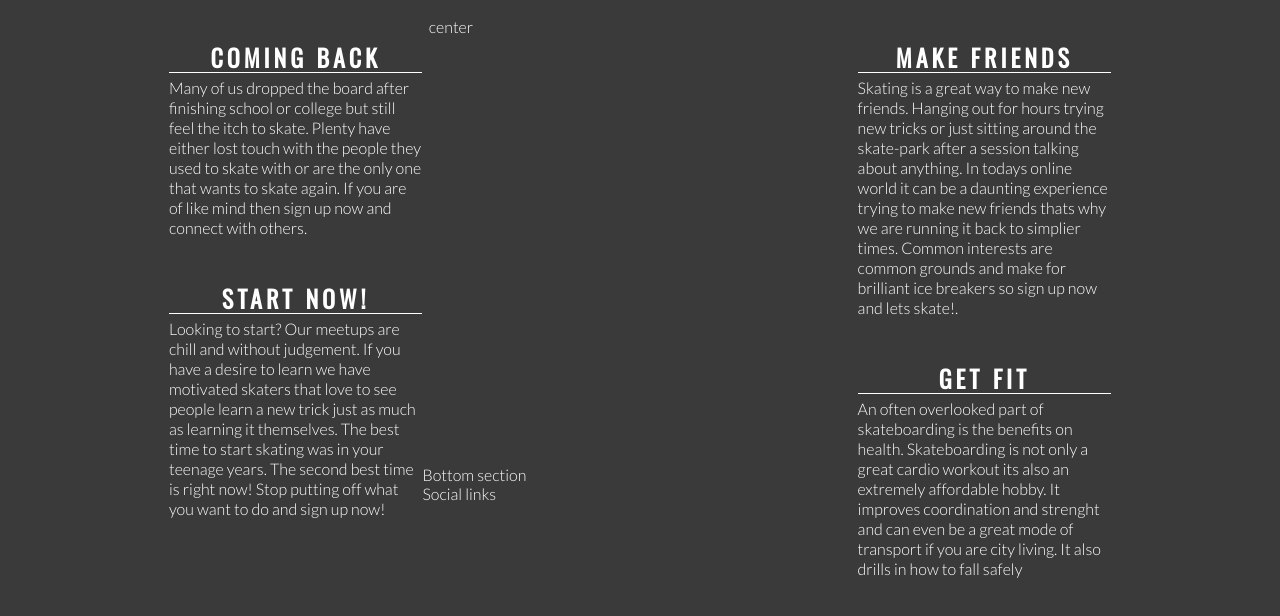
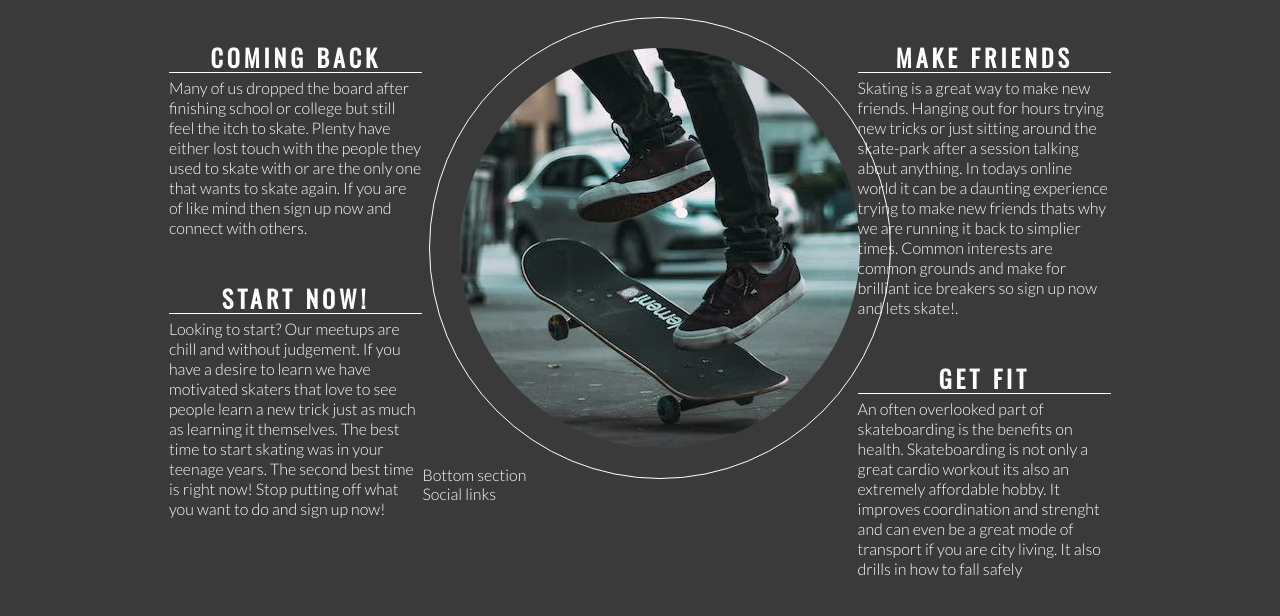
Before and after one commit to JayMange/aging-skater, a plain HTML site: page index.html in a window 1280 px wide. Shown: the part 830-1446 px from the top of the page. Drawn offline with nearby package versions, Linux system fonts and the light colour scheme.

Commit message:
add center column pic and styled header for skate group

```diff
--- a/assets/css/style.css
+++ b/assets/css/style.css
@@ -172,3 +172,20 @@ hr {
 .right-side-heading h2 {
     text-align: center;
 }
+
+#picture-container {
+    width: 400px;
+    height: 400px;
+    padding: 30px;
+    border-style: solid;
+    border-color: #fff;
+    border-width: 1px;
+    margin: 0 auto;
+    border-radius: 50%;
+}
+
+#picture-container-bg {
+    background: url(../images/skate1.webp) no-repeat center center;
+    height: 100%;
+    border-radius: 50%;
+}
--- a/index.html
+++ b/index.html
@@ -61,7 +61,8 @@
                 <hr>
                 <p>
                     Many of us dropped the board after finishing school or college but still feel the itch to skate.
-                        Plenty have either lost touch with the people they used to skate with or are the only one that wants to skate again.
+                    Plenty have either lost touch with the people they used to skate with or are the only one that wants
+                    to skate again.
                     If you are of like mind then sign up now and connect with others.
                 </p>
             </div>
@@ -70,8 +71,10 @@
                 <hr>
                 <p>
                     Looking to start? Our meetups are chill and without judgement.
-                        If you have a desire to learn we have motivated skaters that love to see people learn a new trick just as much as learning it themselves.
-                        The best time to start skating was in your teenage years. The second best time is right now! Stop putting off what you want to do and sign up now!
+                    If you have a desire to learn we have motivated skaters that love to see people learn a new trick
+                    just as much as learning it themselves.
+                    The best time to start skating was in your teenage years. The second best time is right now! Stop
+                    putting off what you want to do and sign up now!
                 </p>
             </div>
         </div>
@@ -83,8 +86,10 @@
                 <h2>Make Friends</h2>
                 <hr>
                 <p>
-                        Skating is a great way to make new friends. Hanging out for hours trying new tricks or just sitting around the skate-park
-                    after a session talking about anything. In todays online world it can be a daunting experience trying to make new friends
+                    Skating is a great way to make new friends. Hanging out for hours trying new tricks or just sitting
+                    around the skate-park
+                    after a session talking about anything. In todays online world it can be a daunting experience
+                    trying to make new friends
                     thats why we are running it back to simplier times. Common interests are common grounds and make for
                     brilliant ice breakers so sign up now and lets skate!.
                 </p>
@@ -93,8 +98,10 @@
                 <h2>Get Fit</h2>
                 <hr>
                 <p>
-                        An often overlooked part of skateboarding is the benefits on health. Skateboarding is not only a great cardio workout its also an extremely affordable
-                    hobby. It improves coordination and strenght and can even be a great mode of transport if you are city living. It also drills in how to fall safely
+                    An often overlooked part of skateboarding is the benefits on health. Skateboarding is not only a
+                    great cardio workout its also an extremely affordable
+                    hobby. It improves coordination and strenght and can even be a great mode of transport if you are
+                    city living. It also drills in how to fall safely
                 </p>
             </div>
         </div>
@@ -102,7 +109,13 @@
 
         <!--Skate group center column-->
 
-            <div id="center-side">center</div>
+        <div id="center-side">
+            <div id="picture-container">
+                <div id="picture-container-bg">
+
+                </div>
+            </div>
+        </div>
     </section>
     <section>
         Bottom section
```
Also changed, not shown: assets/images/skate-group1.jpeg (deleted), assets/images/skate1.webp (added). Lines whose indentation alone changed are shown as unchanged.
